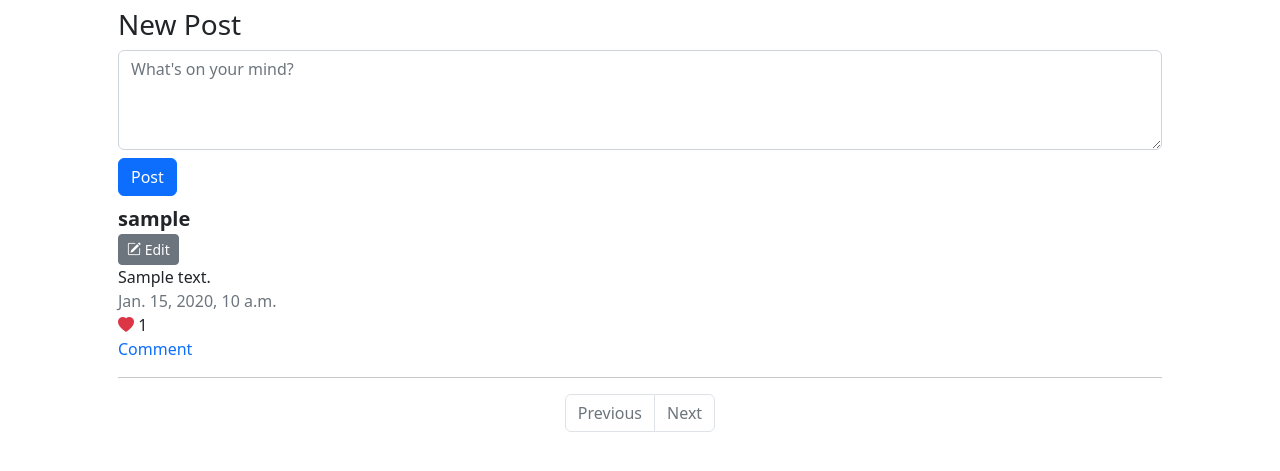
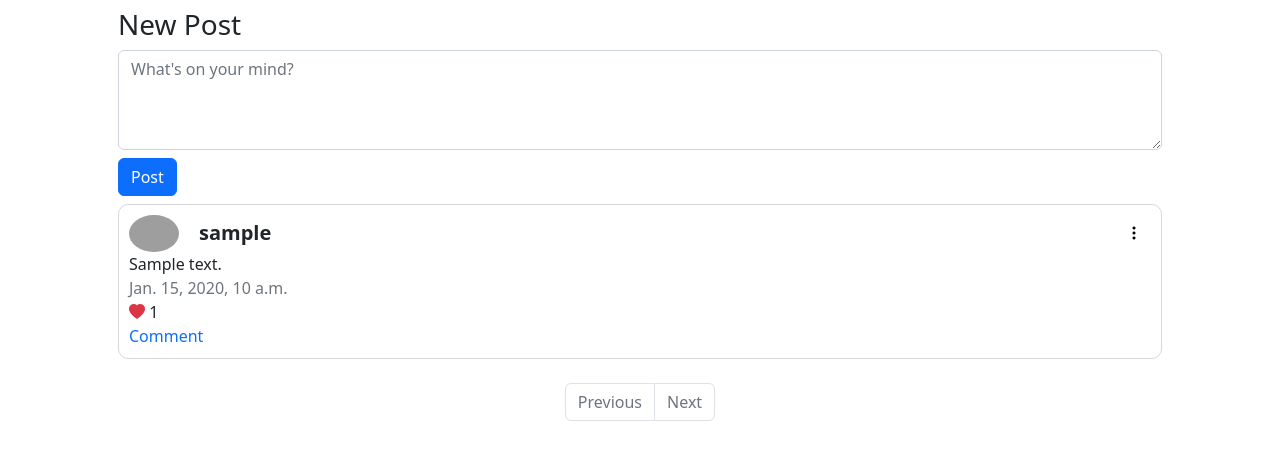
Before and after one commit to Mohamad-Simmo/Network, a Django app: page / in a window 1280 px wide. Shown: the part 56-527 px from the top of the page. Run offline with Django 3.2, Linux system fonts and the light colour scheme; a user stored in the database is signed in; tables that the repository leaves empty hold one stand-in row (values such as "Sample post"); grey boxes are pictures that could not be loaded.

Commit message:
redefine posts and event handlers

```diff
--- a/network/static/network/network.js
+++ b/network/static/network/network.js
@@ -1,55 +1,87 @@
-document.querySelectorAll('.like-btn').forEach((btn) => {
-  btn.addEventListener('click', () => {
-    fetch(`/entity/${btn.dataset.like}/${btn.parentElement.dataset.id}`).then(
-      (response) => {
-        if (response.status == 401) {
-          window.location.replace('/login');
-        } else {
-          if (btn.dataset.like == 'like') {
-            btn.dataset.like = 'unlike';
-            btn.children[0].classList.replace('bi-heart', 'bi-heart-fill');
-            btn.children[0].classList.add('text-danger');
-            btn.children[1].innerText = parseInt(btn.children[1].innerText) + 1;
-          } else if (btn.dataset.like == 'unlike') {
-            btn.dataset.like = 'like';
-            btn.children[0].classList.replace('bi-heart-fill', 'bi-heart');
-            btn.children[0].classList.remove('text-danger');
-            btn.children[1].innerText = parseInt(btn.children[1].innerText) - 1;
-          } else console.log('invalid');
-        }
-      }
-    );
+document.querySelectorAll('.post').forEach((post) => {
+  post.addEventListener('click', (event) => {
+    const id = event.currentTarget.dataset.id;
+    window.location.href = `/post/${id}`;
   });
 });
 
-document.querySelectorAll('.edit-btn').forEach((btn) => {
-  btn.addEventListener('click', () => {
-    btn.style.display = 'none';
-    postId = btn.parentElement.dataset.id;
-    postText = btn.nextElementSibling.innerText;
-    editField = document.createElement('div');
-    editField.innerHTML = `
-      <form id="saveEdit">
-        <textarea class="form-control" name="editText">${postText}</textarea>
-        <input type="submit" class="btn btn-primary mt-2" value="save">
-      </form>
-    `;
-    textFieldElement = btn.nextElementSibling;
-    btn.nextElementSibling.replaceWith(editField);
-    editForm = document.getElementById('saveEdit');
-    editForm.addEventListener('submit', (event) => {
-      event.preventDefault();
-      newPost = editForm.elements.editText.value;
-      fetch(`/edit_post/${postId}`, {
-        method: 'PUT',
-        body: JSON.stringify({
-          new_post: newPost,
-        }),
-      }).then(() => {
-        textFieldElement.innerText = newPost;
-        editField.replaceWith(textFieldElement);
-        btn.style.display = 'block';
-      });
+const likePost = (el, event) => {
+  event.stopPropagation();
+  const action = el.dataset.action;
+  const postId = el.parentElement.dataset.id;
+  const icon = el.children[0];
+  const count = el.children[1];
+  fetch(`/entity/${action}/${postId}`).then((res) => {
+    if (res.status == 401) {
+      window.location.replace('/login');
+    } else if (res.status == 204) {
+      if (action == 'like') {
+        el.dataset.action = 'unlike';
+        icon.classList.replace('bi-heart', 'bi-heart-fill');
+        icon.classList.add('text-danger');
+        count.innerText = parseInt(count.innerText) + 1;
+      } else {
+        el.dataset.action = 'like';
+        icon.classList.replace('bi-heart-fill', 'bi-heart');
+        icon.classList.remove('text-danger');
+        count.innerText = parseInt(count.innerText) - 1;
+      }
+    }
+  });
+};
+
+let editing = false;
+const editPost = (el, event) => {
+  event.stopPropagation();
+  if (editing) {
+    let dropdown = el.closest('.menu').children[0];
+    dropdown = bootstrap.Dropdown.getInstance(dropdown);
+    dropdown.hide();
+    return;
+  }
+  editing = true;
+  let dropdown = el.closest('.menu').children[0];
+  dropdown = bootstrap.Dropdown.getInstance(dropdown);
+  dropdown.hide();
+
+  const body =
+    el.parentElement.parentElement.parentElement.parentElement
+      .nextElementSibling;
+
+  const post = body.children[0];
+
+  let postText = post.innerText;
+  const textarea = document.createElement('textarea');
+  textarea.classList.add('form-control', 'my-2');
+  textarea.value = postText;
+  post.replaceWith(textarea);
+  textarea.style.height = `${textarea.scrollHeight}px`;
+
+  const save = document.createElement('button');
+  save.classList.add('btn', 'btn-primary', 'mb-2');
+  save.innerText = 'save';
+  textarea.insertAdjacentElement('afterend', save);
+  textarea.onclick = (event) => {
+    event.stopPropagation();
+  };
+  save.onclick = (event) => {
+    event.stopPropagation();
+    postText = textarea.value;
+
+    postId = el.closest('.post').dataset.id;
+
+    fetch(`/edit_post/${postId}`, {
+      method: 'PUT',
+      body: JSON.stringify({
+        new_post: postText,
+      }),
+    }).then((res) => {
+      if (res.status === 204) {
+        post.innerText = postText;
+        textarea.replaceWith(post);
+        save.remove();
+        editing = false;
+      }
     });
-  });
-});
+  };
+};
--- a/network/templates/network/posts.html
+++ b/network/templates/network/posts.html
@@ -1,41 +1,58 @@
+{% load static %}
 {% for post in page_obj %}
-<div data-id="{{post.entity.id}}">
-  <a
-    href="{% url 'profile' post.entity.user.id %}"
-    class="text-decoration-none link-dark fw-bold fs-5">
-    {{post.entity.user}}
-  </a>
+<div data-id="{{post.entity.id}}" class="post mb-4">
 
-  <br />
+  <div class="post-header">
+    <a class="poster" href="{% url 'profile' post.entity.user.id %}" onclick="event.stopPropagation()">
+      <div>
+        {% if post.entity.user.pfp %}
+          <img src="{{ post.entity.user.pfp.url }}">
+        {% else %}
+          <img src="{% static 'network/profile-icon.jpg' %}" alt="">
+        {% endif %}
+      </div>
+      <div
+        class="text-decoration-none link-dark fw-bold fs-5">
+        {{post.entity.user}}
+      </div>
+    </a>
+    {% if post.entity.user.id == user.id %}
+    <div class="menu">
+      <button class="dropdown" type="button" data-bs-toggle="dropdown" aria-expanded="false">
+        <i class="bi bi-three-dots-vertical" onclick="event.stopPropagation();"></i>
+      </button>
+      <ul class="dropdown-menu">
+        <li><a class="dropdown-item" onclick="editPost(this, event)">
+          <i class="bi bi-pencil-square"></i> Edit</a>
+        </li>
+        <li><a class="dropdown-item" href="#">
+          <i class="bi bi-trash"></i> Delete</a>
+        </li>
+      </ul>
+    </div>
+    {% endif %}
+  </div>
 
-  {% if post.entity.user.id == user.id %}
-  <!-- Button trigger modal -->
-  <button type="button" class="btn btn-secondary btn-sm edit-btn">
-    <i class="bi bi-pencil-square"></i> Edit
-  </button>
-  {% endif %}
-
-  <div>{{post.entity.text}}</div>
-  <div class="text-muted">{{post.entity.date}}</div>
+  <div class="post-body">
+    <div>{{post.entity.text}}</div>
+    <div class="text-muted">{{ post.entity.date}}</div>
+  </div>
 
   {% if not post.is_liked %}
-  <div class="like-btn d-inline" data-like="like">
+  <div class="like-btn d-inline" data-action="like" onclick="likePost(this, event)">
     <i class="bi bi-heart"></i>
     <div class="d-inline">{{post.entity.likes.count}}</div>
   </div>
   {%else%}
-  <div class="like-btn d-inline" data-like="unlike">
+  <div class="like-btn d-inline" data-action="unlike" onclick="likePost(this, event)">
     <i class="bi bi-heart-fill text-danger"></i>
     <div class="d-inline">{{post.entity.likes.count}}</div>
   </div>
   {%endif%}
-
   <br />
-  <a href="#">Comment</a>
-  <hr />
+  <a href="{% url 'post' post.entity.id %}" onclick="event.stopPropagation()">Comment</a>
 </div>
 {% endfor %}
-
 
 <nav aria-label="Page navigation">
   <ul class="pagination justify-content-center">
```
